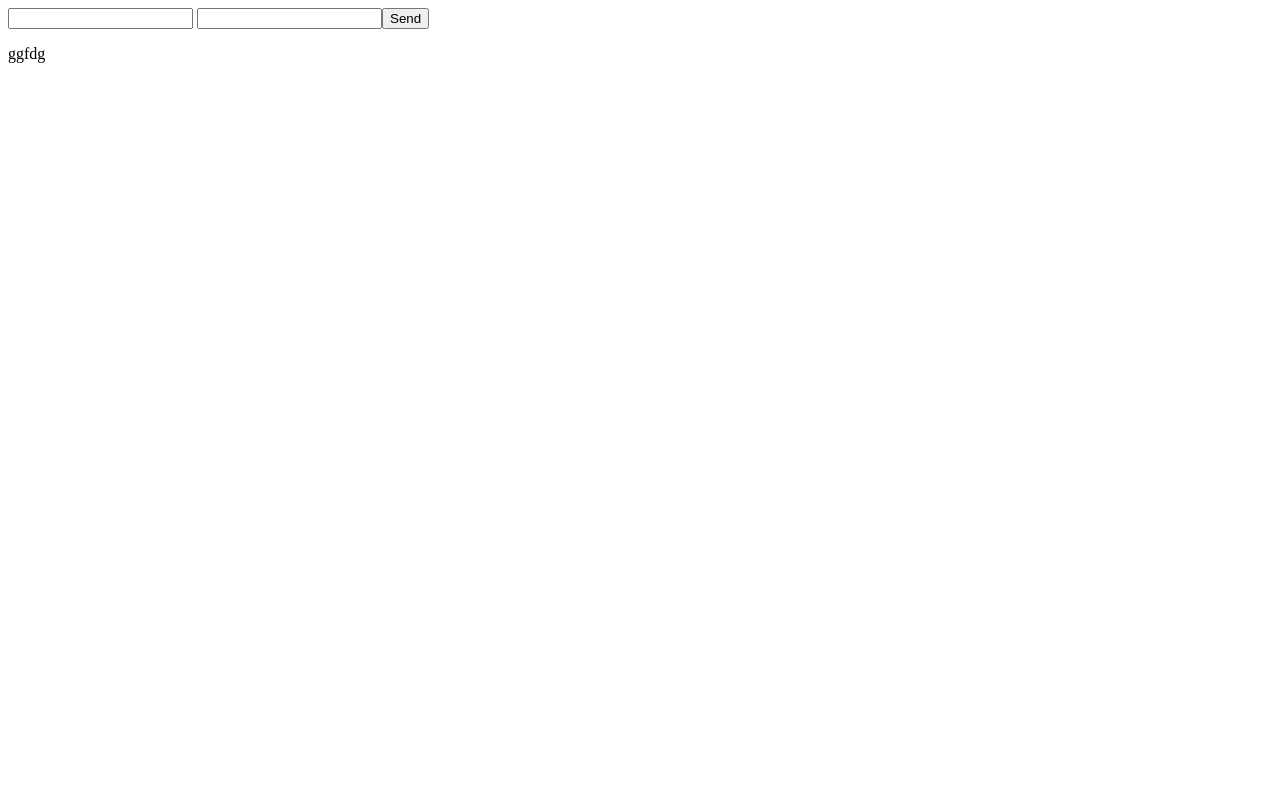
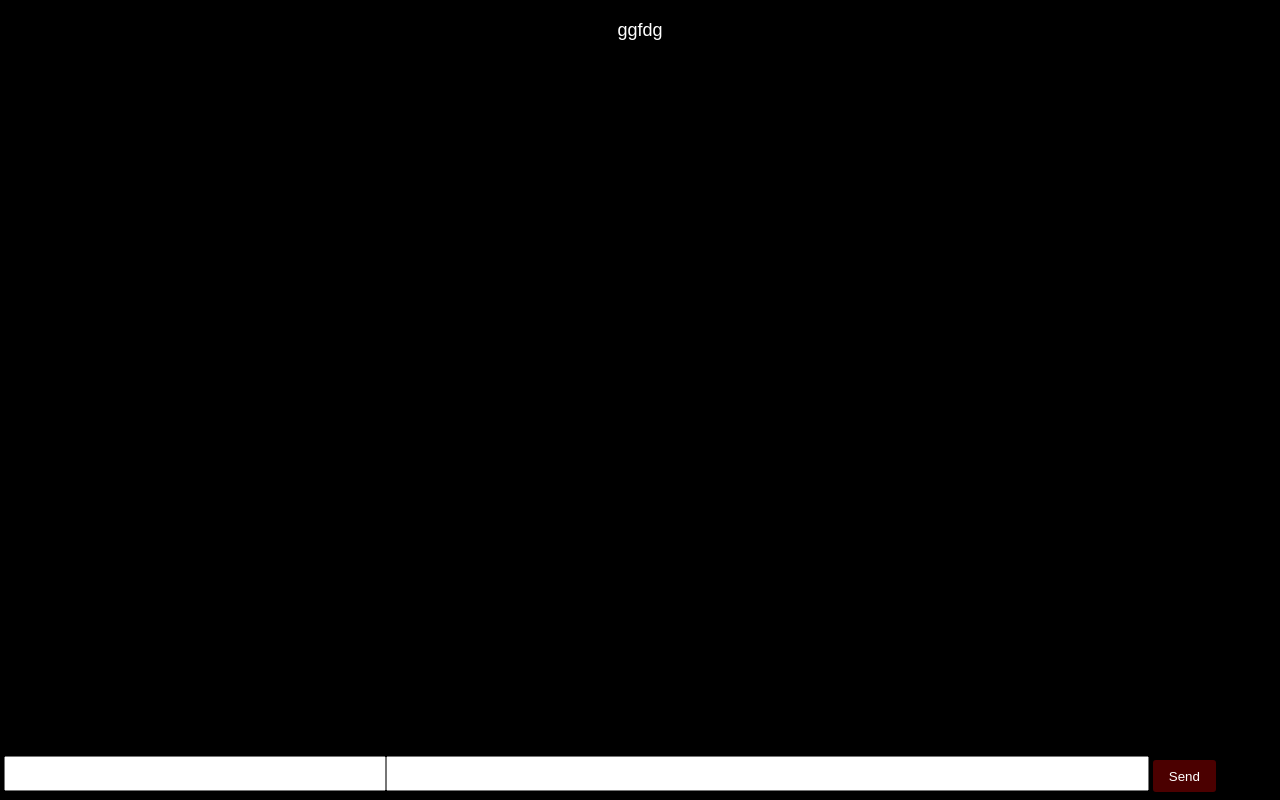
Before and after one commit to AdamB64/realtime_chat, a website: page views/Chat.html in a window 1280 px wide. Drawn offline with nearby package versions, Linux system fonts and the light colour scheme.

Commit message:
added the css to Chat

```diff
--- a/views/Chat.html
+++ b/views/Chat.html
@@ -5,7 +5,7 @@
     <script src="https://ajax.googleapis.com/ajax/libs/jquery/3.7.1/jquery.min.js"></script>
     <script src="../scripts/chat.js"></script>
 
-    <!--<link rel="stylesheet" href="../styles/styles.css">-->
+    <link rel="stylesheet" href="../styles/styles.css">
 
     <meta charset="UTF-8">
     <meta name="viewport" content="width=device-width, initial-scale=1.0">
```
